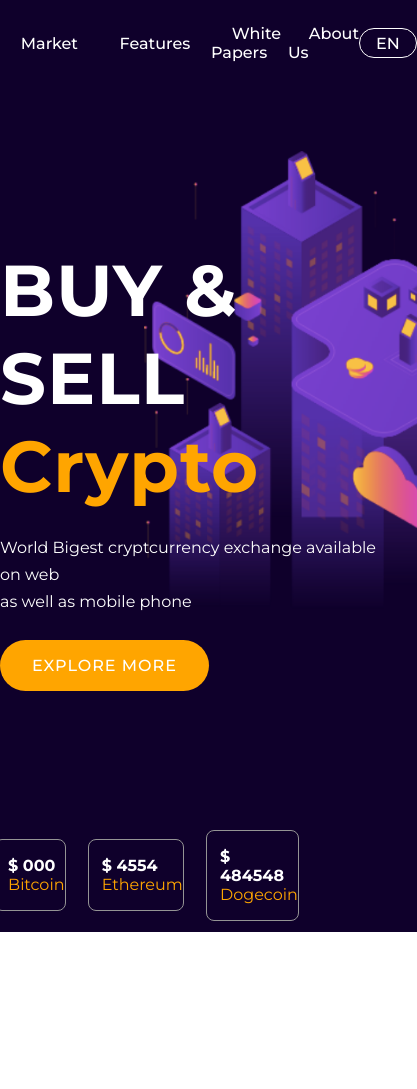
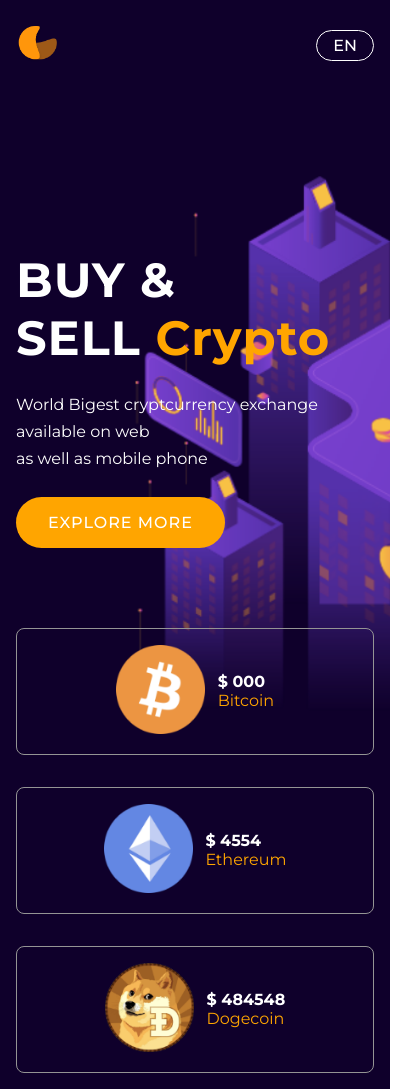
Before and after one commit to Ashik-Mahmud/crypto-currency, a plain HTML site: page index.html in a window 390 px wide. Shown: the whole page, 417 px wide, since content can reach past the window. Before the commit the page ends 932 px from the top, so only its background shows below. Drawn offline with Linux system fonts and the light colour scheme; no server answers.

Commit message:
added responsive code and also mobile friendly

```diff
--- a/public/css/style.css
+++ b/public/css/style.css
@@ -39,6 +39,16 @@ ul{
     max-width: 1270px;
     margin: auto;
 }
+
+@media (max-width: 1270px) {
+    .container{
+        max-width: 100%;
+        padding: 0rem 1rem;
+    }
+}
+
+
+
 .container-fluid{
     max-width: 100%;
     padding: 0rem 1.5rem;
@@ -111,6 +121,7 @@ main .content{
     text-transform: uppercase;
     letter-spacing: 1px;
 }
+
 .content p{
     color: #fefefe;
     margin: 1.5rem 0rem;
@@ -167,3 +178,41 @@ main .overview{
     color: orange;
     font-weight: normal;
 }
+
+/* responsive  */
+
+@media (max-width: 620px) {
+    .primary-menu ul{
+        display: none;
+    }
+    .primary-menu .logo{
+        width: 30% !important
+    }
+    .content h1{
+        font-size: 3rem;
+    }
+main .overview{
+   justify-content: center;
+   margin-right: 0rem;
+   margin-top: 0rem;
+}
+
+
+
+}
+
+@media (max-width: 500px) {
+
+    main .overview {
+      flex-direction: column;
+      justify-content: center;
+      padding: 0rem 1rem;
+    }
+    .overview .overview-box{
+        width: 100%;
+        margin: 1rem;
+    }
+
+
+
+}
```
